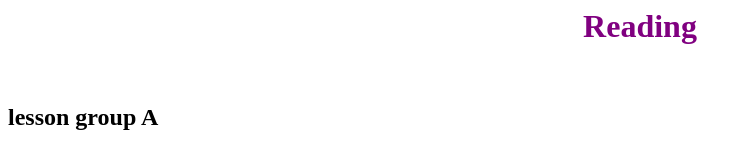
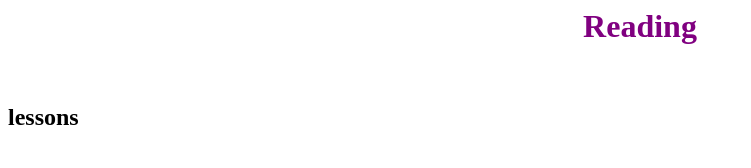
Before and after one commit to UReady/uready.github.io, a plain HTML site: page reading.html in a window 1280 px wide. Shown: the whole page, without its empty margins (0-751 px from the left). Drawn offline with Linux system fonts and the light colour scheme.

Commit message:
Update reading.html

```diff
--- a/reading.html
+++ b/reading.html
@@ -4,7 +4,7 @@
 </head>
 <h1> Reading </h1>
 <br>
-  <h2> lesson group A </h2>
+  <h2> lessons </h2>
   <br>
-  <a href= "lessona1.html>Lesson A1</a>
+  <a href= "lessons.html>Lessons</a>
 </html>
```
